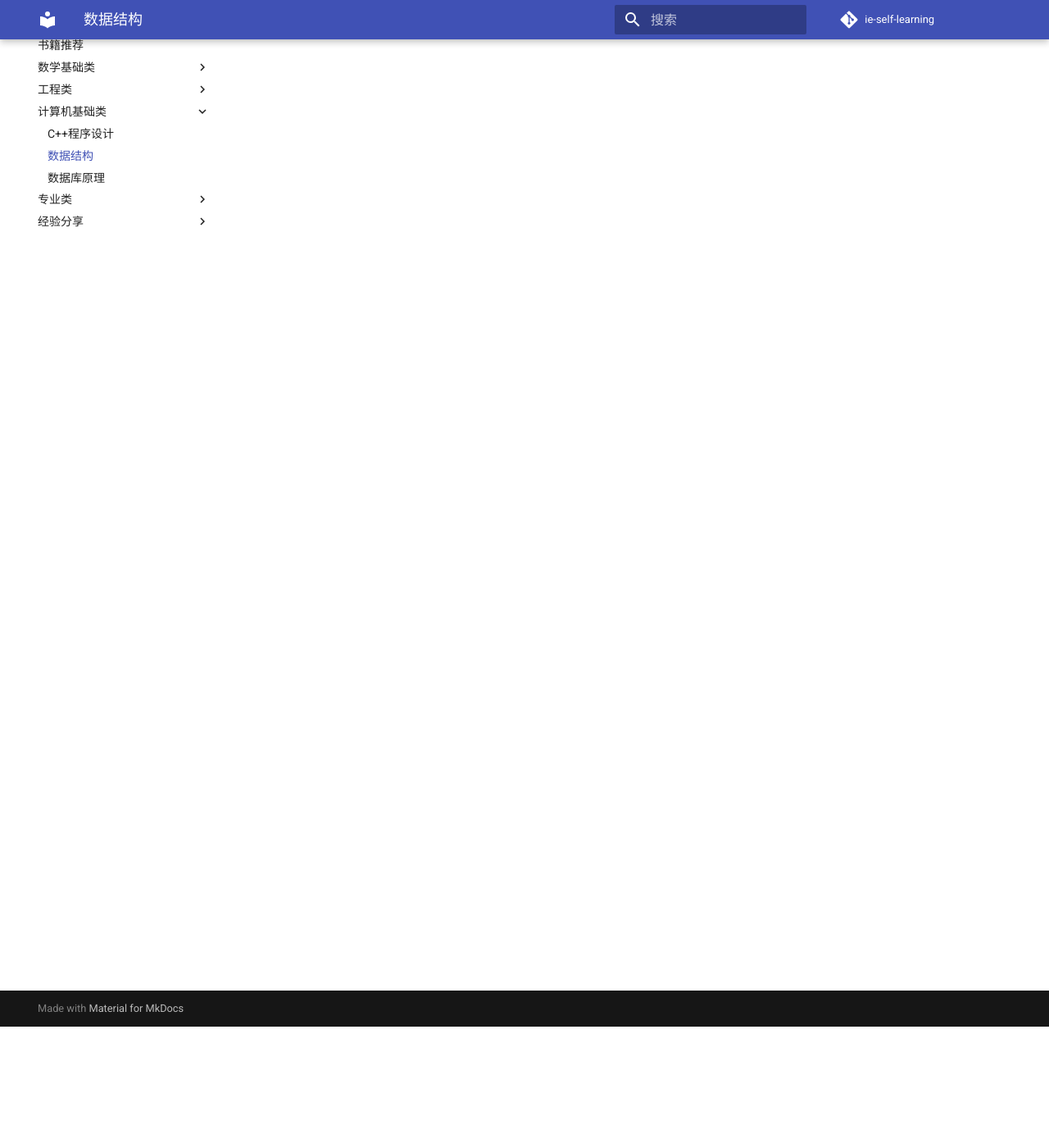
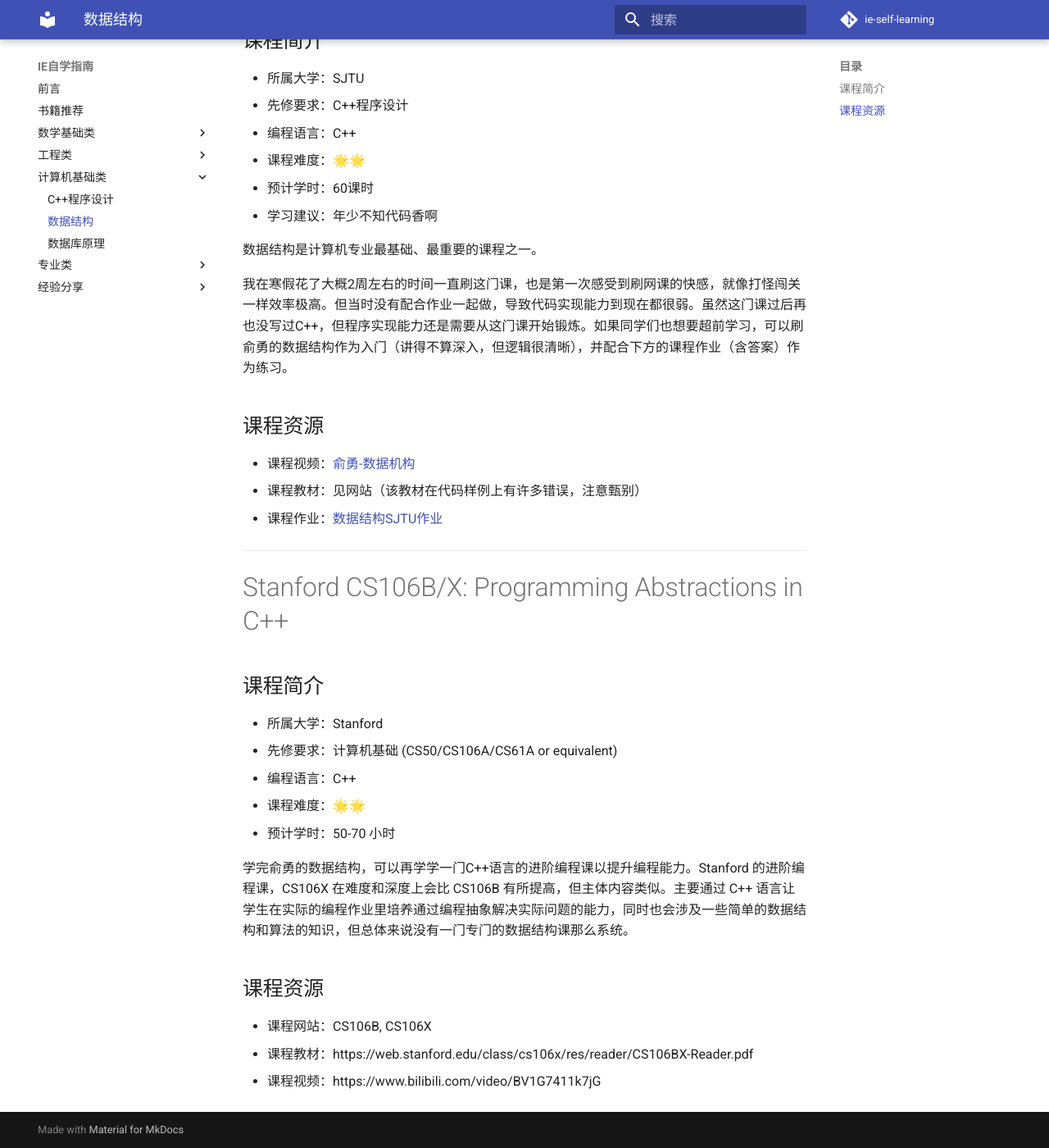
Before and after one commit to ceclin/ie-self-learning, an MkDocs documentation site: the page built from docs/计算机基础类/数据结构.md, in a window 1280 px wide and 1400 px high, scrolled down 148 px. Shown: the whole window at 82% size. Built offline with MkDocs 1.6.1 and Material for MkDocs 9.7.7, drawn with Linux system fonts in a browser that asks for light colours; comment, search, counter and statistics services are not loaded.

Commit message:
5-18 (#31)
Co-authored-by: ccl <iceclin@outlook.com>

```diff
--- /dev/null
+++ b/docs/专业类/质量管理.md
@@ -0,0 +1,3 @@
+# 质量管理学
+## 课程简介
+-
--- a/docs/计算机基础类/数据结构.md
+++ b/docs/计算机基础类/数据结构.md
@@ -1 +1,39 @@
 # 数据结构
+
+## 课程简介
+
+- 所属大学：SJTU
+- 先修要求：C++程序设计
+- 编程语言：C++
+- 课程难度：🌟🌟
+- 预计学时：60课时
+- 学习建议：年少不知代码香啊
+
+数据结构是计算机专业最基础、最重要的课程之一。
+
+我在寒假花了大概2周左右的时间一直刷这门课，也是第一次感受到刷网课的快感，就像打怪闯关一样效率极高。但当时没有配合作业一起做，导致代码实现能力到现在都很弱。虽然这门课过后再也没写过C++，但程序实现能力还是需要从这门课开始锻炼。如果同学们也想要超前学习，可以刷俞勇的数据结构作为入门（讲得不算深入，但逻辑很清晰），并配合下方的课程作业（含答案）作为练习。
+
+
+
+## 课程资源
+
+- 课程视频：[俞勇-数据机构](https://www.icourses.cn/sCourse/course_2945.html)
+- 课程教材：见网站（该教材在代码样例上有许多错误，注意甄别）
+- 课程作业：[数据结构SJTU作业](https://blog.csdn.net/cjx11235/category_9898087.html?spm=1001.2014.3001.5482)
+
+-----
+
+# Stanford CS106B/X: Programming Abstractions in C++
+## 课程简介
+- 所属大学：Stanford
+- 先修要求：计算机基础 (CS50/CS106A/CS61A or equivalent)
+- 编程语言：C++
+- 课程难度：🌟🌟
+- 预计学时：50-70 小时
+
+学完俞勇的数据结构，可以再学学一门C++语言的进阶编程课以提升编程能力。Stanford 的进阶编程课，CS106X 在难度和深度上会比 CS106B 有所提高，但主体内容类似。主要通过 C++ 语言让学生在实际的编程作业里培养通过编程抽象解决实际问题的能力，同时也会涉及一些简单的数据结构和算法的知识，但总体来说没有一门专门的数据结构课那么系统。
+
+## 课程资源
+- 课程网站：CS106B, CS106X
+- 课程教材：https://web.stanford.edu/class/cs106x/res/reader/CS106BX-Reader.pdf
+- 课程视频：https://www.bilibili.com/video/BV1G7411k7jG
--- a/mkdocs.yml
+++ b/mkdocs.yml
@@ -30,7 +30,9 @@ nav:
       - 数据结构: "计算机基础类/数据结构.md"
       - 数据库原理: "计算机基础类/数据库原理.md"
   - 专业类:
+      - 可靠性与维修管理: "专业类/可靠性与维修管理.md"
       - 物流与供应链管理: "专业类/物流与供应链/物流与供应链管理.md"
+      - 质量管理学: "专业类/质量管理.md"
       - 大数据分析: "专业类/大数据分析.md"
   - 经验分享:
       - 学习经验: "经验分享/学习经验.md"
```
Also changed, not shown: docs/专业类/可靠性与维修管理.md (added, +15 -0 lines), docs/计算机基础类/数据库原理.md (+40 -1 lines).
